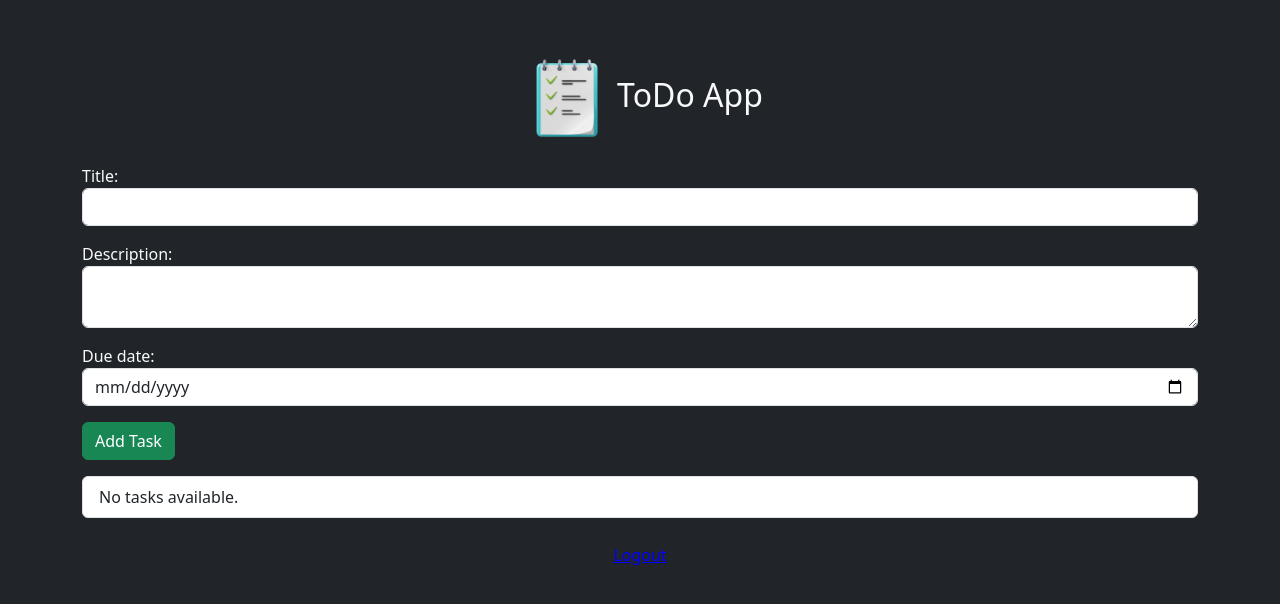
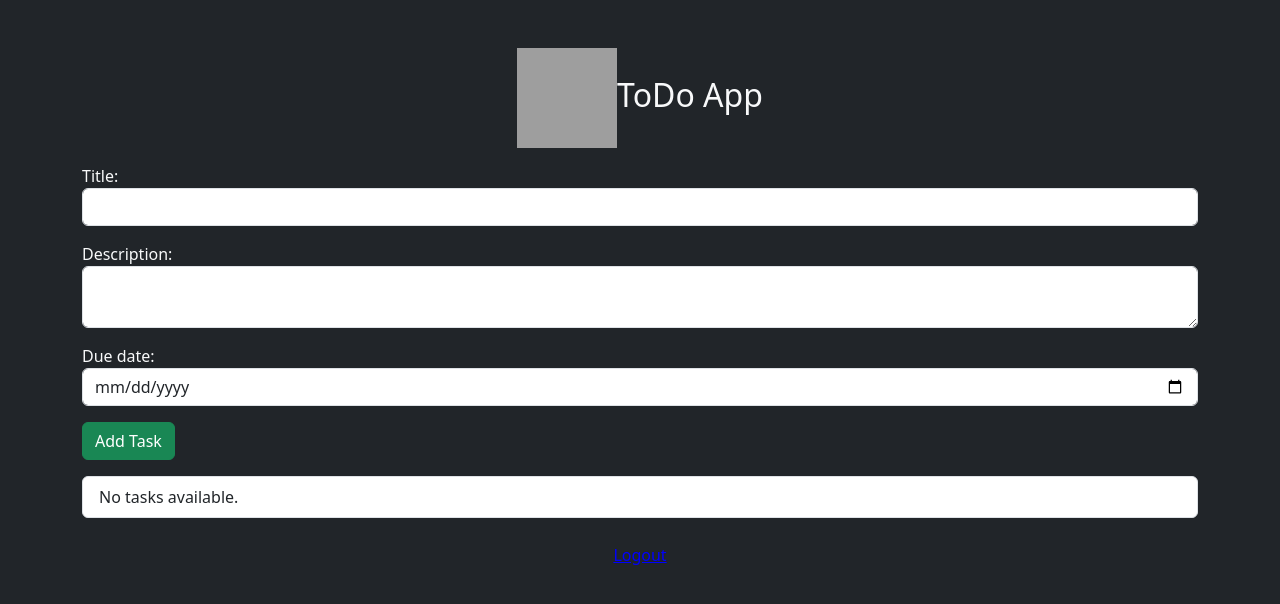
Before and after one commit to ponnarasua/Django-ToDo_List, a Django app: page / in a window 1280 px wide. Shown: the top 604 px of the page. Run offline with Django 5.2, Linux system fonts and the light colour scheme; the visitor is signed in with stand-in values (Sample User, id 1); data that the repository does not hold is empty; grey boxes are pictures that could not be loaded.

Commit message:
Update favicon and logo image source in index.html

```diff
--- a/todo/templates/todo/index.html
+++ b/todo/templates/todo/index.html
@@ -5,12 +5,12 @@
     <meta charset="UTF-8">
     <title>ToDo App</title>
     <meta name="viewport" content="width=device-width, initial-scale=1.0">
-    <link rel="icon" type="image/x-icon" href="{% static 'images/icon.ico' %}">
+    <link rel="icon" type="image/x-icon" href="{% static 'https://ibb.co/MD0bDh7s' %}">
     <link href="https://cdn.jsdelivr.net/npm/bootstrap@5.3.0/dist/css/bootstrap.min.css" rel="stylesheet">
 </head>
 <body class="bg-dark text-light">
 <div class="container mt-5">
-    <h2 class="text-center"><img src="{% static 'images/icon.ico' %}" style="width: 100px; height: 100px;">ToDo App</h2>
+    <h2 class="text-center"><img src="{% static 'https://ibb.co/MD0bDh7s' %}" style="width: 100px; height: 100px;">ToDo App</h2>
     <form method="POST" class="my-3">
         {% csrf_token %}
         {{ form.as_p }}
```
